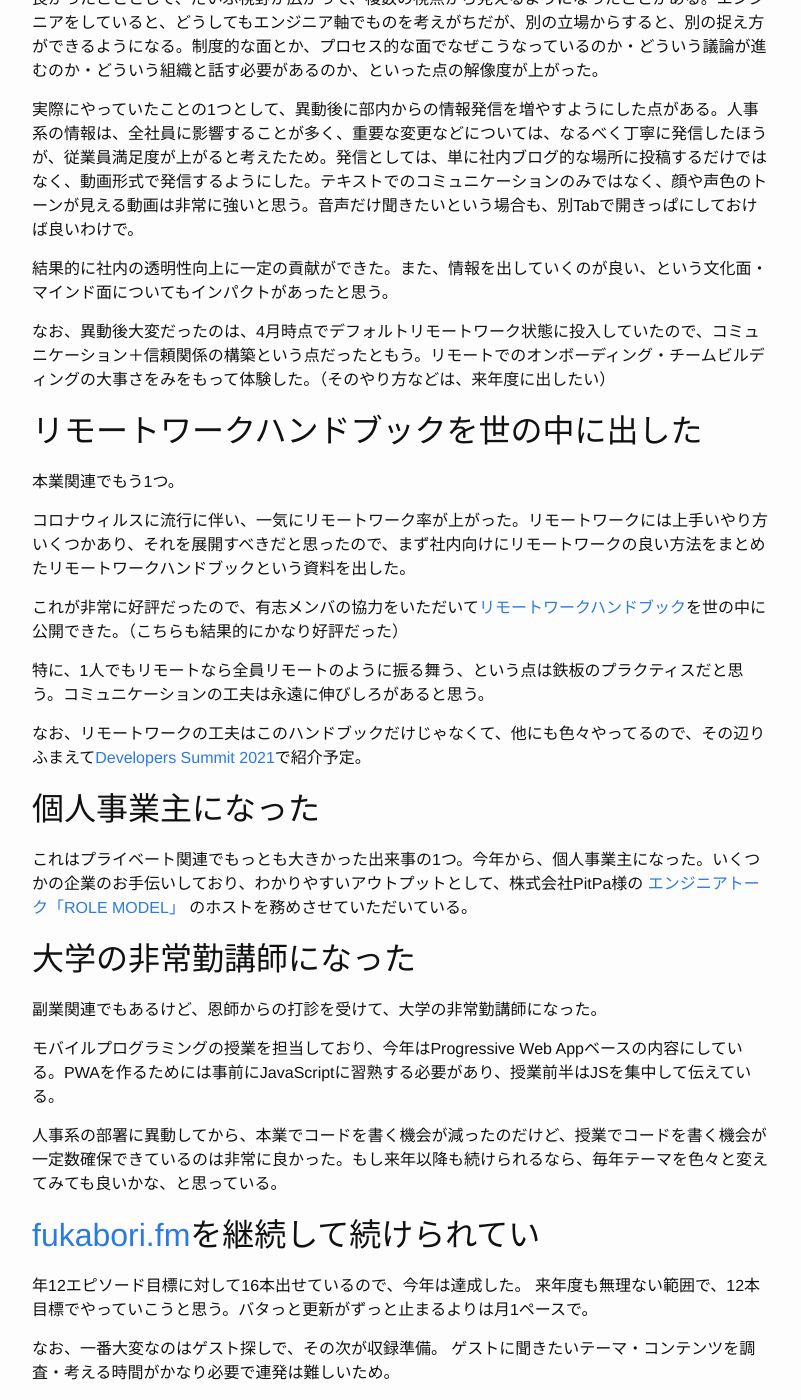
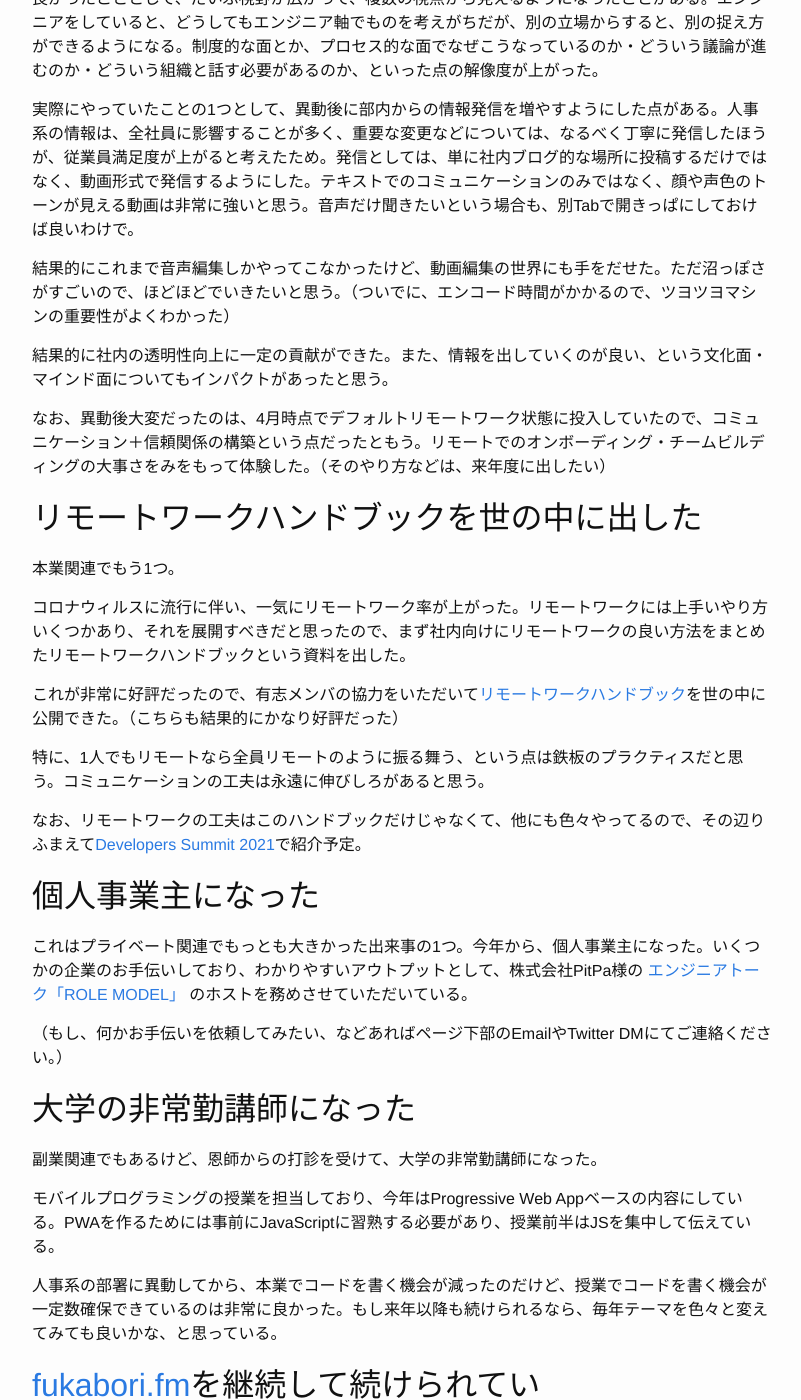
Before and after one commit to iwashi/iwashi.github.io, a Jekyll site: the page built from _posts/2020-12-26-2020-Retrospective.md, in a window 1280 px wide and 1400 px high, scrolled down 600 px. Shown: the whole window, without its empty margins (238-1039 px from the left). Built offline with Jekyll 4.4.1, drawn with Linux system fonts in a browser that asks for light colours.

Commit message:
brush up

```diff
--- a/_posts/2020-12-26-2020-Retrospective.md
+++ b/_posts/2020-12-26-2020-Retrospective.md
@@ -25,6 +25,8 @@ tags: []
 
 実際にやっていたことの1つとして、異動後に部内からの情報発信を増やすようにした点がある。人事系の情報は、全社員に影響することが多く、重要な変更などについては、なるべく丁寧に発信したほうが、従業員満足度が上がると考えたため。発信としては、単に社内ブログ的な場所に投稿するだけではなく、動画形式で発信するようにした。テキストでのコミュニケーションのみではなく、顔や声色のトーンが見える動画は非常に強いと思う。音声だけ聞きたいという場合も、別Tabで開きっぱにしておけば良いわけで。
 
+結果的にこれまで音声編集しかやってこなかったけど、動画編集の世界にも手をだせた。ただ沼っぽさがすごいので、ほどほどでいきたいと思う。（ついでに、エンコード時間がかかるので、ツヨツヨマシンの重要性がよくわかった）
+
 結果的に社内の透明性向上に一定の貢献ができた。また、情報を出していくのが良い、という文化面・マインド面についてもインパクトがあったと思う。
 
 なお、異動後大変だったのは、4月時点でデフォルトリモートワーク状態に投入していたので、コミュニケーション＋信頼関係の構築という点だったともう。リモートでのオンボーディング・チームビルディングの大事さをみをもって体験した。（そのやり方などは、来年度に出したい）
@@ -44,6 +46,8 @@ tags: []
 ## 個人事業主になった
 
 これはプライベート関連でもっとも大きかった出来事の1つ。今年から、個人事業主になった。いくつかの企業のお手伝いしており、わかりやすいアウトプットとして、株式会社PitPa様の [エンジニアトーク「ROLE MODEL」](https://pitpa.jp/playlist/JxtCyoZTDZ) のホストを務めさせていただいている。
+
+（もし、何かお手伝いを依頼してみたい、などあればページ下部のEmailやTwitter DMにてご連絡ください。）
 
 ## 大学の非常勤講師になった
 
```
